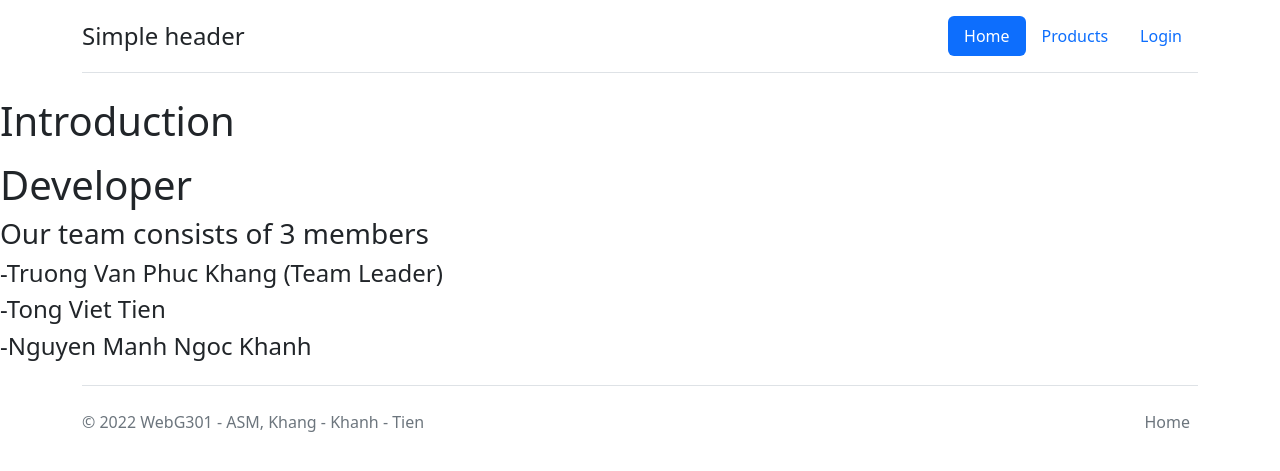
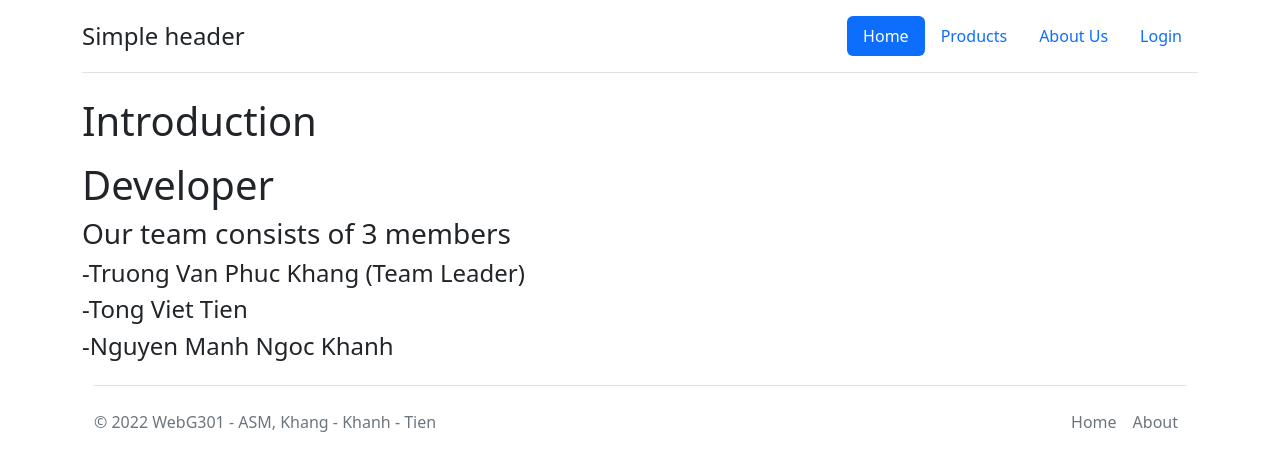
Before and after one commit to Trantuan1401/Test, a Symfony app: template templates/about.html.twig in a window 1280 px wide. Shown: the top 471 px of the page. Run offline with Twig, Linux system fonts and the light colour scheme; the template is opened without the code that fills it, so the values that code supplies are empty; some libraries are stand-ins or nearby versions.

Commit message:
view hotfix

```diff
--- a/templates/_footer.html.twig
+++ b/templates/_footer.html.twig
@@ -8,7 +8,7 @@
 
         <ul class="nav col-md-4 justify-content-end">
             <li class="nav-item"><a href="{{ path('app_index') }}" class="nav-link px-2 text-muted">Home</a></li>
-            {# <li class="nav-item"><a href="{{ path('about_us') }}" class="nav-link px-2 text-muted">About</a></li> #}
+            <li class="nav-item"><a href="{{ path('about_us') }}" class="nav-link px-2 text-muted">About</a></li>
         </ul>
     </footer>
 </div>
--- a/templates/_nav.html.twig
+++ b/templates/_nav.html.twig
@@ -7,7 +7,7 @@
         <ul class="nav nav-pills">
             <li class="nav-item"><a href="{{ path('app_index') }}" class="nav-link active" aria-current="page">Home</a></li>
             <li class="nav-item"><a href="{{ path('app_product_index') }}" class="nav-link">Products</a></li>
-            {# <li class="nav-item"><a href="{{ path('about_us') }}" class="nav-link">About Us</a></li> #}
+            <li class="nav-item"><a href="{{ path('about_us') }}" class="nav-link">About Us</a></li>
             {% if app.user %}
                 <li class="nav-item"><a class="nav-link">Hello {{ app.user.email }}</a></li>
             {% endif %}
--- a/templates/about.html.twig
+++ b/templates/about.html.twig
@@ -3,7 +3,7 @@
 {% block title %}Home Page{% endblock %}
 
 {% block body %}
-    <div class="about_container">
+    <div class="container-md">
   <div class="about_intro">
     <h1 class="heading_bg">Introduction</h1>
 
```
